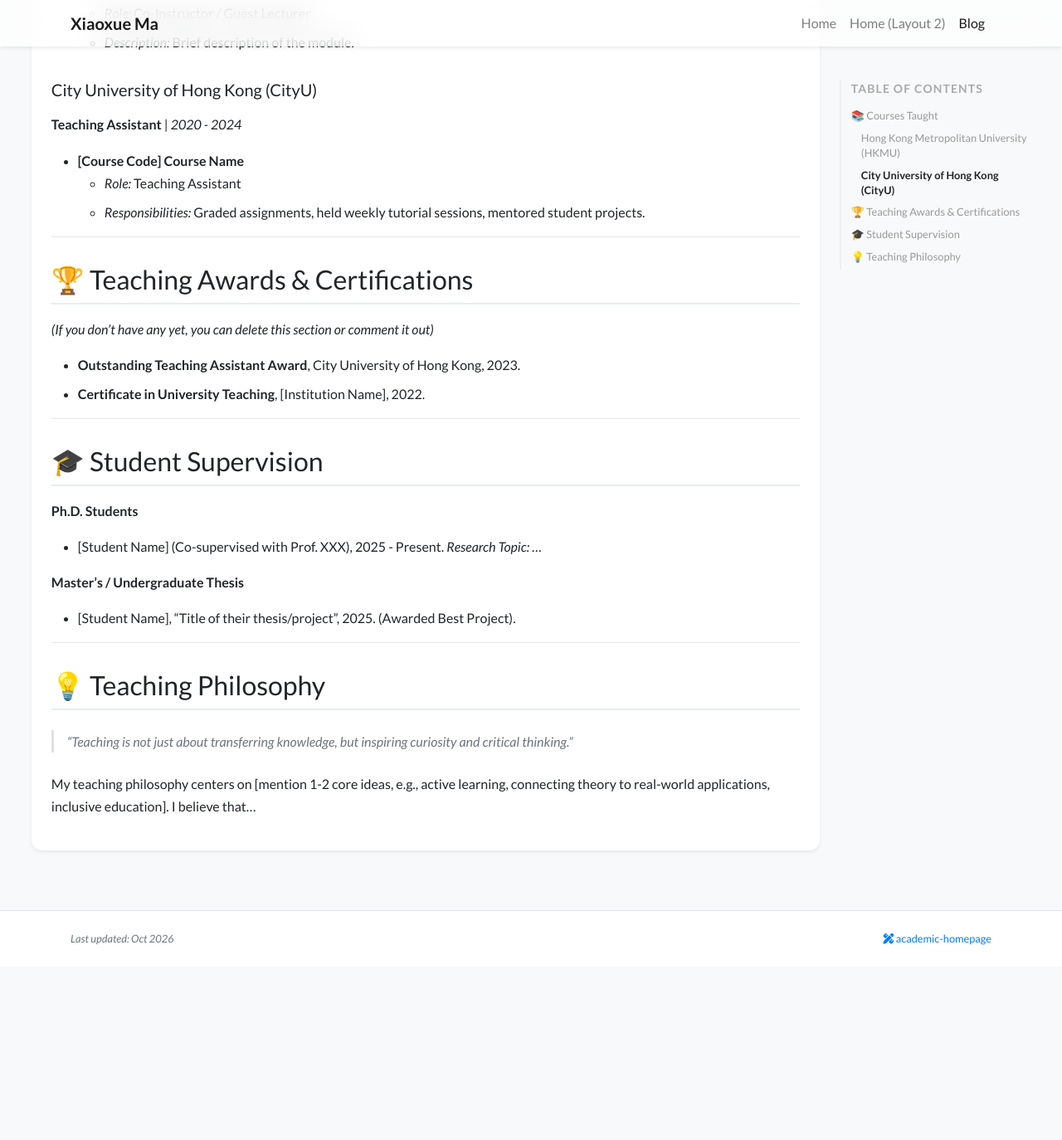
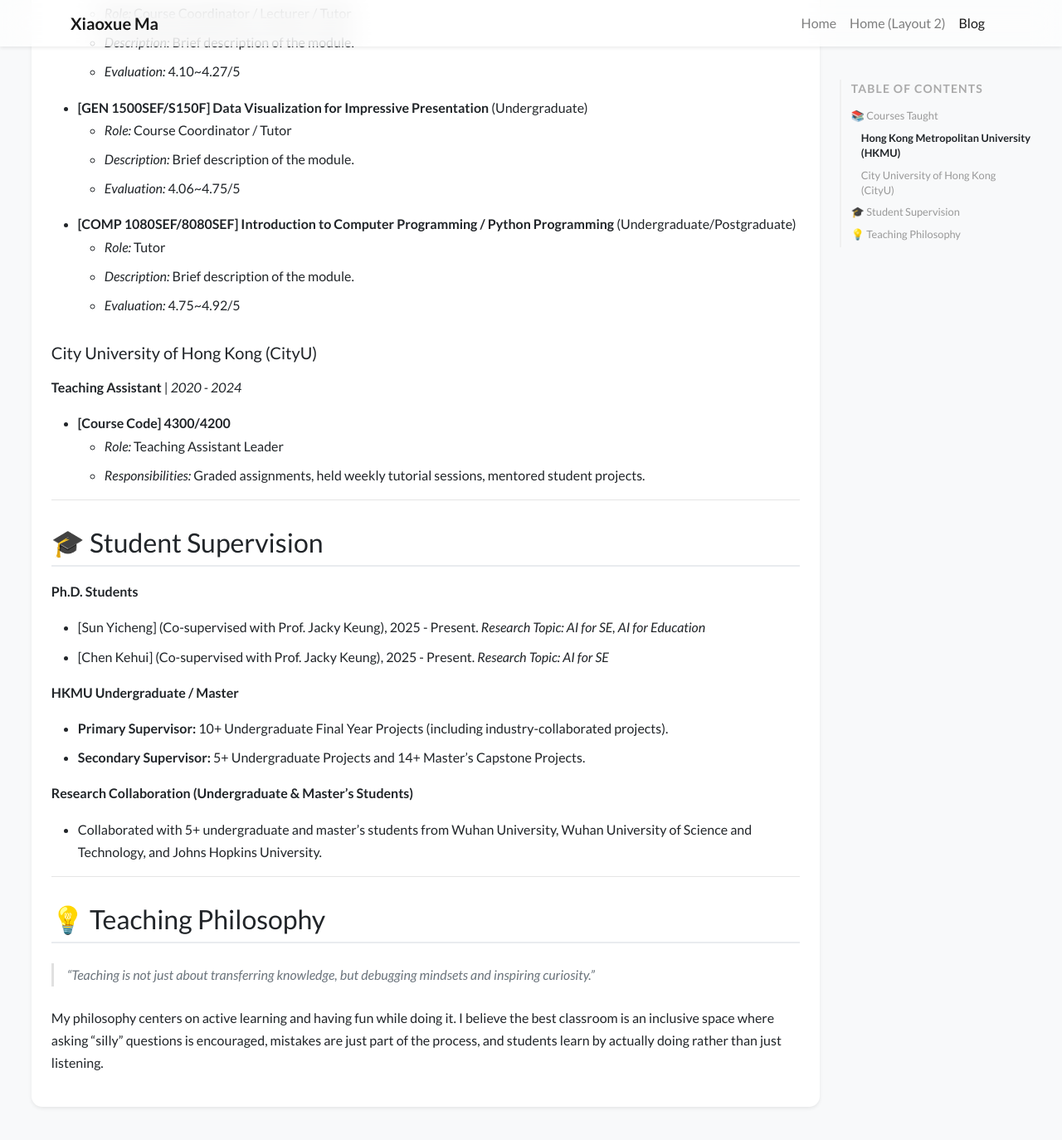
Before and after one commit to xiaoxuemakayley/xiaoxuemakayley.github.io, a Jekyll site: the page built from _posts/2026-03-17-acknowledgement.md, in a window 1280 px wide and 1400 px high, scrolled down 668 px. Shown: the top 1374 px of the window at 83% size. Built offline with Jekyll 4.4.1, drawn with Linux system fonts in a browser that asks for light colours; nearby versions of some CDN libraries; a style sheet for code colours, icons or effects is not loaded; before the commit the page ends 1833 px from its top, so only the background shows below that; some of the changed text lies outside the part shown.

Commit message:
Update 2026-03-17-acknowledgement.md

```diff
--- a/_posts/2026-03-17-acknowledgement.md
+++ b/_posts/2026-03-17-acknowledgement.md
@@ -17,44 +16,54 @@ I am passionate about teaching and mentoring students in the fields of Computer
 ### Hong Kong Metropolitan University (HKMU)
 **Senior Lecturer / Lecturer** | *2024 - Present*
 
-- **[Course Code] Course Name** (Undergraduate)
-  - *Role:* Primary Instructor
+- **[COMP 4930SEF/S493F/S493W] Deep Learning** (Undergraduate)
+  - *Role:* Course Coordinator / Lecturer / Tutor
   - *Description:* Provide a brief description of the course (e.g., Introduction to algorithms, focusing on...).
-  - *Highlights:* Mention any special projects, student feedback, or innovative teaching methods you used.
+  - *Evaluation:* 4.22~4.45/5
 
-- **[Course Code] Course Name** (Postgraduate)
-  - *Role:* Co-Instructor / Guest Lecturer
+- **[GEN 1000SEF/S100F] Mathematics in Daily Life** (Undergraduate)
+  - *Role:* Course Coordinator / Lecturer / Tutor
   - *Description:* Brief description of the module.
+  - *Evaluation:* 4.10~4.27/5
+
+- **[GEN 1500SEF/S150F] Data Visualization for Impressive Presentation** (Undergraduate)
+  - *Role:* Course Coordinator / Tutor
+  - *Description:* Brief description of the module.
+  - *Evaluation:* 4.06~4.75/5
+
+- **[COMP 1080SEF/8080SEF] Introduction to Computer Programming / Python Programming** (Undergraduate/Postgraduate)
+  - *Role:* Tutor
+  - *Description:* Brief description of the module.
+  - *Evaluation:* 4.75~4.92/5
+
+
 
 ### City University of Hong Kong (CityU)
 **Teaching Assistant** | *2020 - 2024*
 
-- **[Course Code] Course Name**
-  - *Role:* Teaching Assistant
+- **[Course Code] 4300/4200**
+  - *Role:* Teaching Assistant Leader
   - *Responsibilities:* Graded assignments, held weekly tutorial sessions, mentored student projects.
-
----
-
-# 🏆 Teaching Awards & Certifications
-*(If you don't have any yet, you can delete this section or comment it out)*
-
-- **Outstanding Teaching Assistant Award**, City University of Hong Kong, 2023.
-- **Certificate in University Teaching**, [Institution Name], 2022.
 
 ---
 
 # 🎓 Student Supervision
 
 **Ph.D. Students**
-- [Student Name] (Co-supervised with Prof. XXX), 2025 - Present. *Research Topic: ...*
+- [Sun Yicheng] (Co-supervised with Prof. Jacky Keung), 2025 - Present. *Research Topic: AI for SE, AI for Education*
+- [Chen Kehui] (Co-supervised with Prof. Jacky Keung), 2025 - Present. *Research Topic: AI for SE*
 
-**Master's / Undergraduate Thesis**
-- [Student Name], "Title of their thesis/project", 2025. (Awarded Best Project).
+**HKMU Undergraduate / Master**
+- **Primary Supervisor:** 10+ Undergraduate Final Year Projects (including industry-collaborated projects).
+- **Secondary Supervisor:** 5+ Undergraduate Projects and 14+ Master's Capstone Projects.
+
+**Research Collaboration (Undergraduate & Master's Students)**
+- Collaborated with 5+ undergraduate and master's students from Wuhan University, Wuhan University of Science and Technology, and Johns Hopkins University.
 
 ---
 
 # 💡 Teaching Philosophy
 
-> "Teaching is not just about transferring knowledge, but inspiring curiosity and critical thinking."
+>"Teaching is not just about transferring knowledge, but debugging mindsets and inspiring curiosity."
 
-My teaching philosophy centers on [mention 1-2 core ideas, e.g., active learning, connecting theory to real-world applications, inclusive education]. I believe that...
+My philosophy centers on active learning and having fun while doing it. I believe the best classroom is an inclusive space where asking "silly" questions is encouraged, mistakes are just part of the process, and students learn by actually doing rather than just listening.
```
Also changed, not shown: other parts of _posts/2026-03-17-acknowledgement.md (+0 -1 lines).
